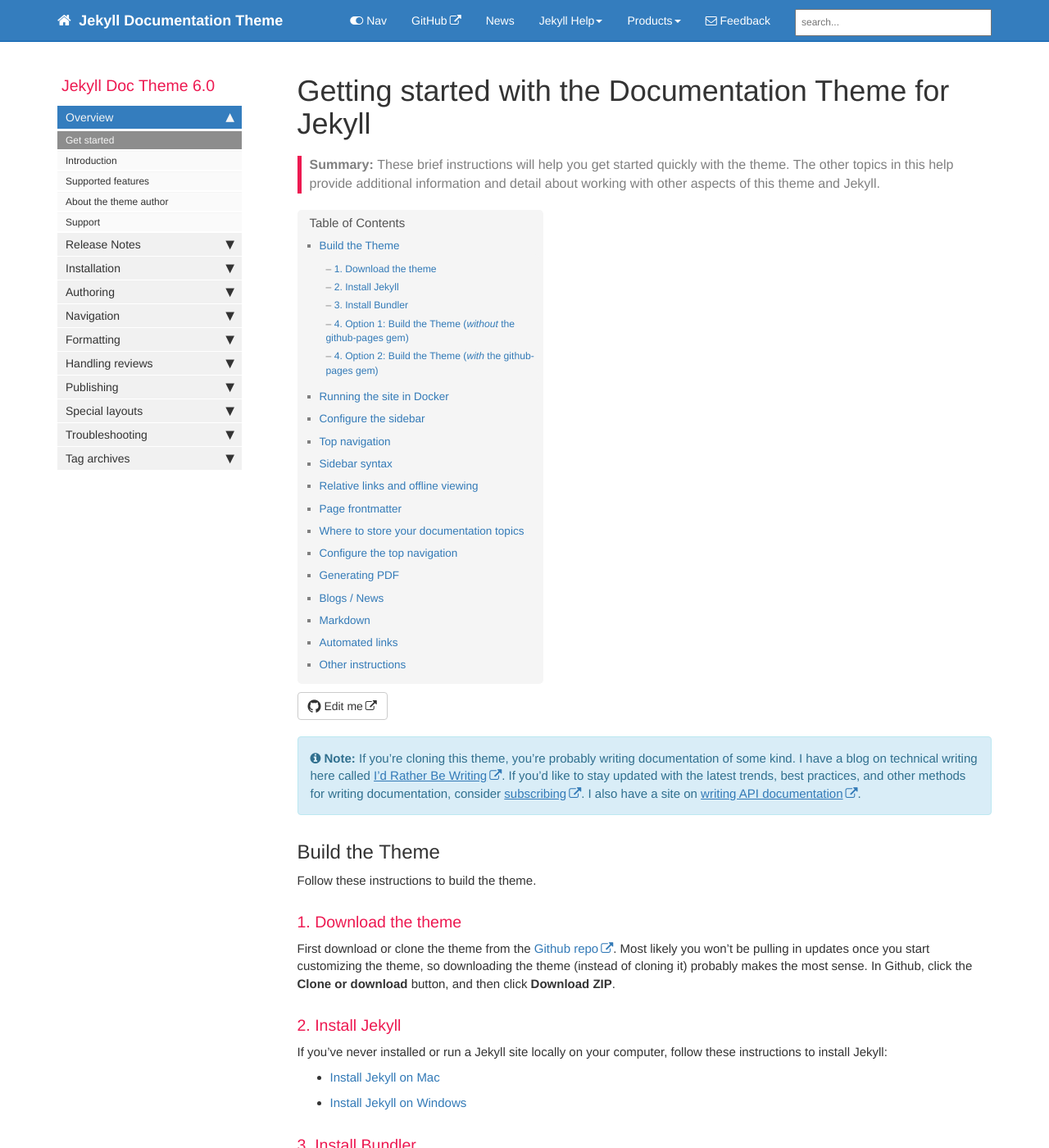
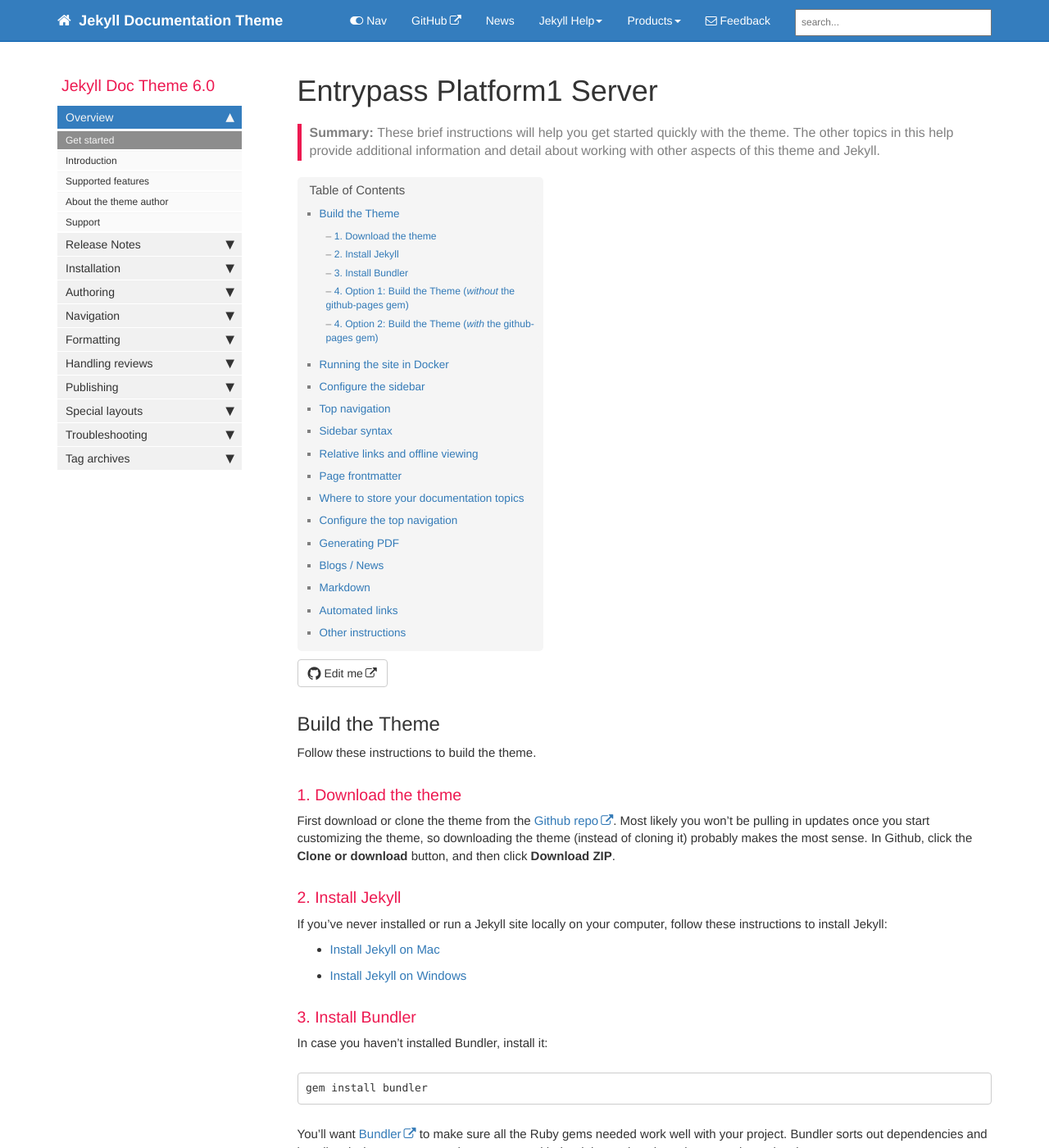
Before and after one commit to Simbh1976/configuration-guide, a Jekyll site: the page built from index.md, in a window 1280 px wide and 1400 px high. Shown: the whole window at 82% size. Built offline with Jekyll 4.4.1, drawn with Linux system fonts in a browser that asks for light colours; nearby versions of some CDN libraries; comment, search, counter and statistics services are not loaded.

Commit message:
Update index.md

```diff
--- a/index.md
+++ b/index.md
@@ -1,13 +1,11 @@
 ---
-title: "Getting started with the Documentation Theme for Jekyll"
-keywords: sample homepage
+title: "Entrypass Platform1 Server"
+keywords: homepage
 tags: [getting_started]
 sidebar: mydoc_sidebar
 permalink: index.html
 summary: These brief instructions will help you get started quickly with the theme. The other topics in this help provide additional information and detail about working with other aspects of this theme and Jekyll.
 ---
-
-{% include note.html content="If you're cloning this theme, you're probably writing documentation of some kind. I have a blog on technical writing here called <a alt='technical writing blog' href='http://idratherbewriting.com'>I'd Rather Be Writing</a>. If you'd like to stay updated with the latest trends, best practices, and other methods for writing documentation, consider <a href='https://tinyletter.com/tomjoht'>subscribing</a>. I also have a site on <a href='http://idratherbewriting.com/learnapidoc'>writing API documentation</a>." %}
 
 ## Build the Theme
 
```
